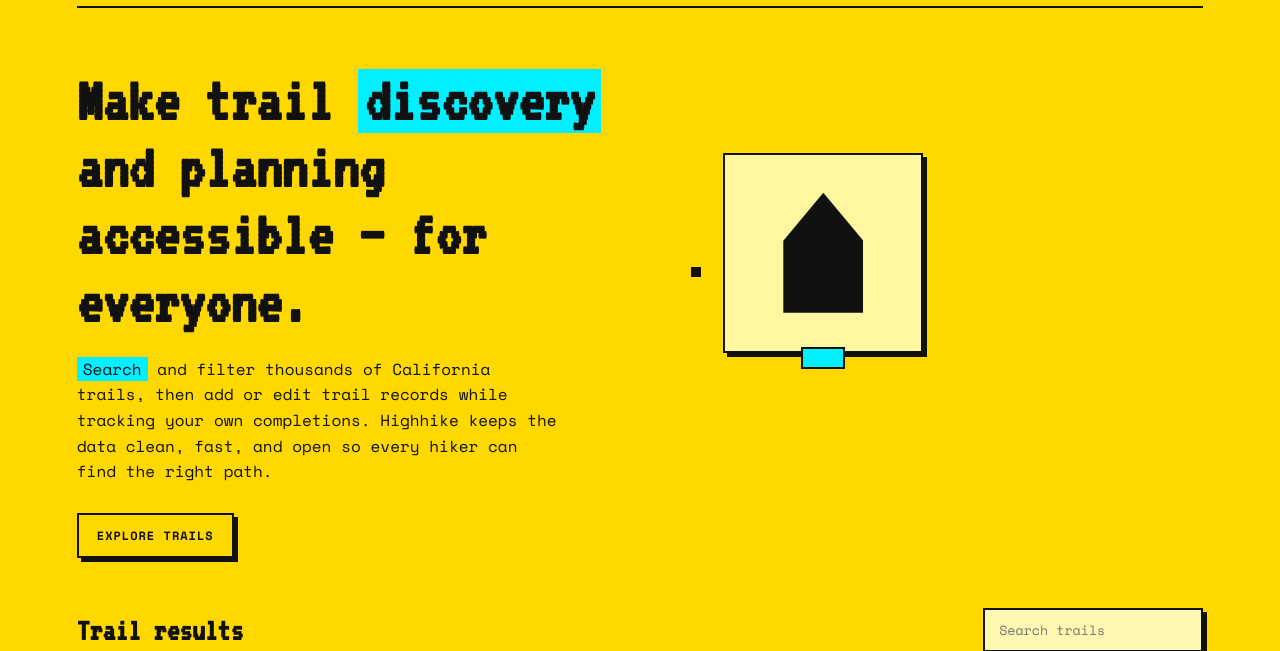
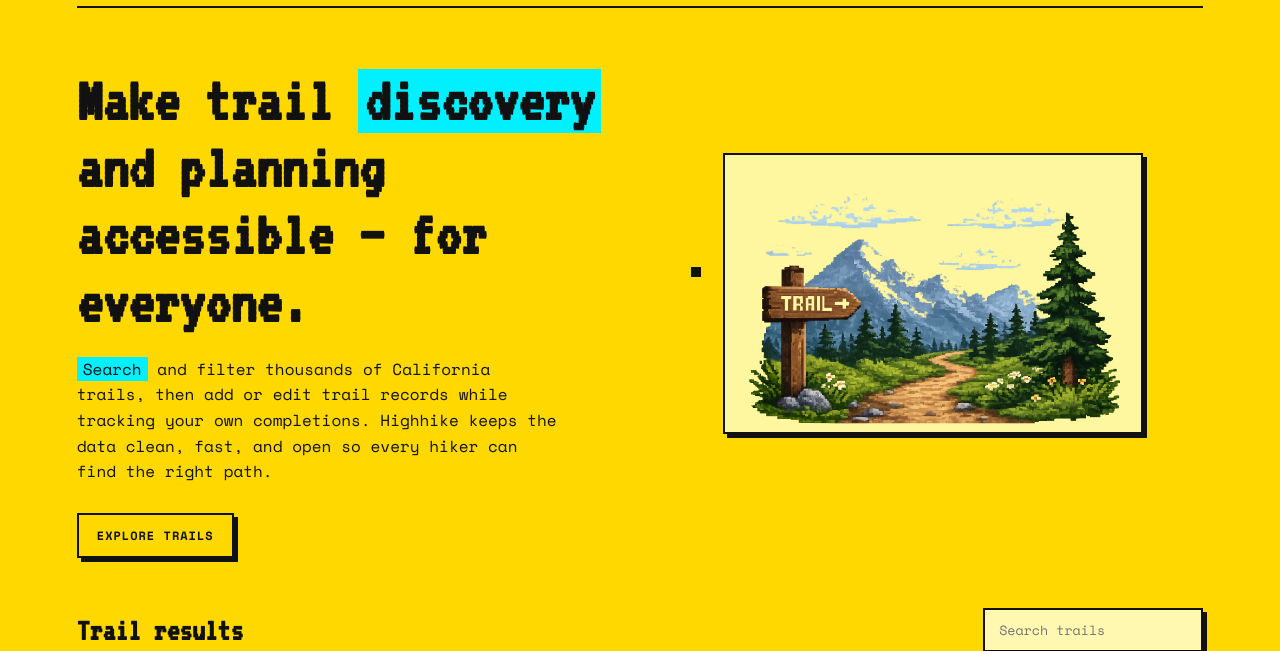
Before and after one commit to nucleushuy/HIGHHIKE, a Flask app: page / in a window 1280 px wide. Shown: the part 70-721 px from the top of the page. Run offline with Flask 3, Linux system fonts and the light colour scheme; data comes from the database, SQL or seed files in the repository; data that the repository does not hold is empty.

Commit message:
add figure

```diff
--- a/templates/index.html
+++ b/templates/index.html
@@ -476,6 +476,14 @@
         align-content: start;
       }
 
+      .hero-art {
+        width: min(420px, 90vw);
+        height: auto;
+        border: 2px solid var(--black);
+        box-shadow: var(--shadow);
+        background: #fff6a0;
+      }
+
       .mission-box {
         display: inline-block;
         padding: 14px 18px;
@@ -616,7 +624,7 @@
         </section>
 
         <section class="visuals">
-          <div class="rocket" aria-hidden="true"></div>
+          <img class="hero-art" src="/static/image1.png" alt="Pixel art trail scene" />
         </section>
         <div class="pixel-dot" aria-hidden="true"></div>
       </main>
```
Also changed, not shown: static/image1.png (added).
